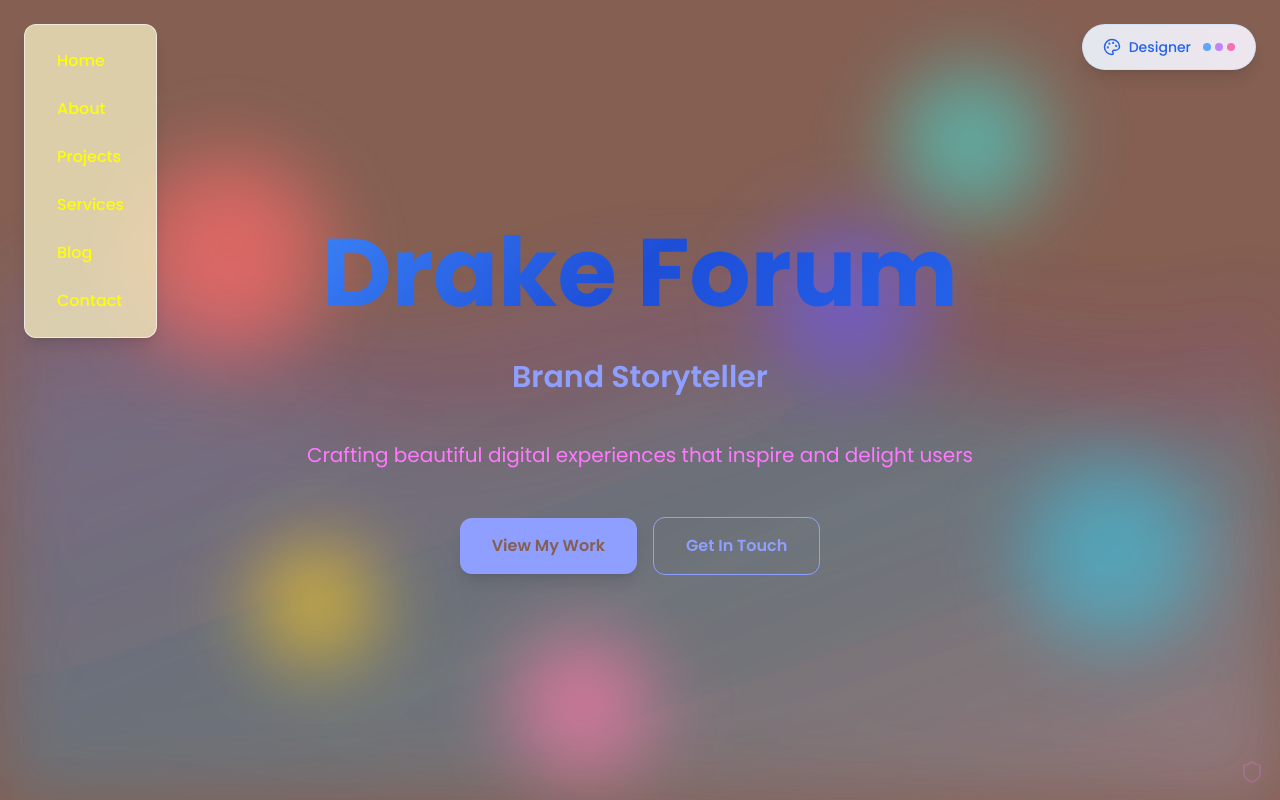
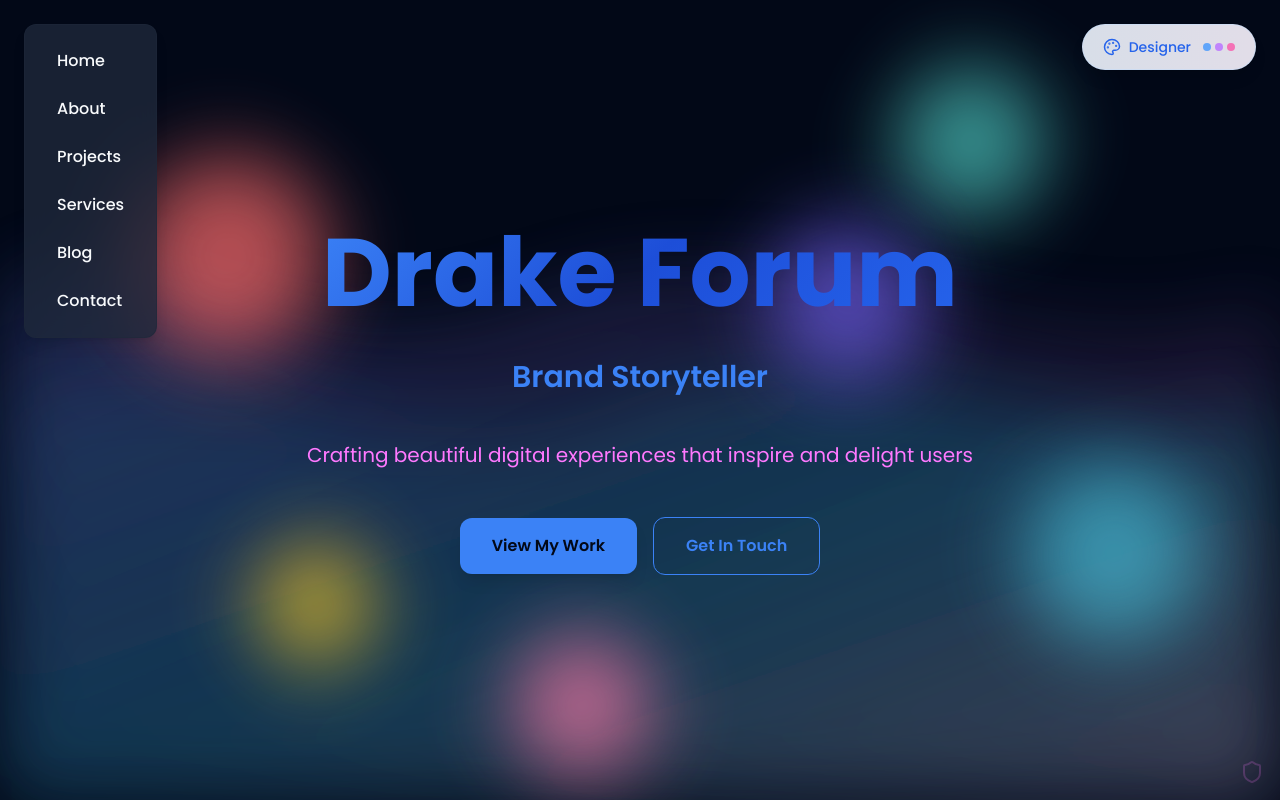
Before and after one commit to drake-forum/mode-shift-portfolio, a React (Vite) app: page / in a window 1280 px wide. Shown: the top 800 px of the page. Built offline with nearby package versions, Linux system fonts and the light colour scheme.

Commit message:
Fix: Restore dark theme
Restored the dark theme for both sides of the application.

```diff
--- a/src/index.css
+++ b/src/index.css
@@ -16,11 +16,11 @@
     --dev-muted: 140 20% 15%;
 
     /* Designer Mode Colors - Dark Theme with Bright Accents */
-    --designer-background: 15 23 42;
-    --designer-foreground: 248 250 252;
-    --designer-accent: 59 130 246;
-    --designer-secondary: 51 65 85;
-    --designer-muted: 71 85 105;
+    --designer-background: 222.2 84% 4.9%;
+    --designer-foreground: 210 40% 98%;
+    --designer-accent: 217.2 91.2% 59.8%;
+    --designer-secondary: 217.2 32.6% 17.5%;
+    --designer-muted: 217.2 32.6% 17.5%;
 
     /* Dynamic colors (will be set by JS) */
     --background: 210 40% 98%;
```
